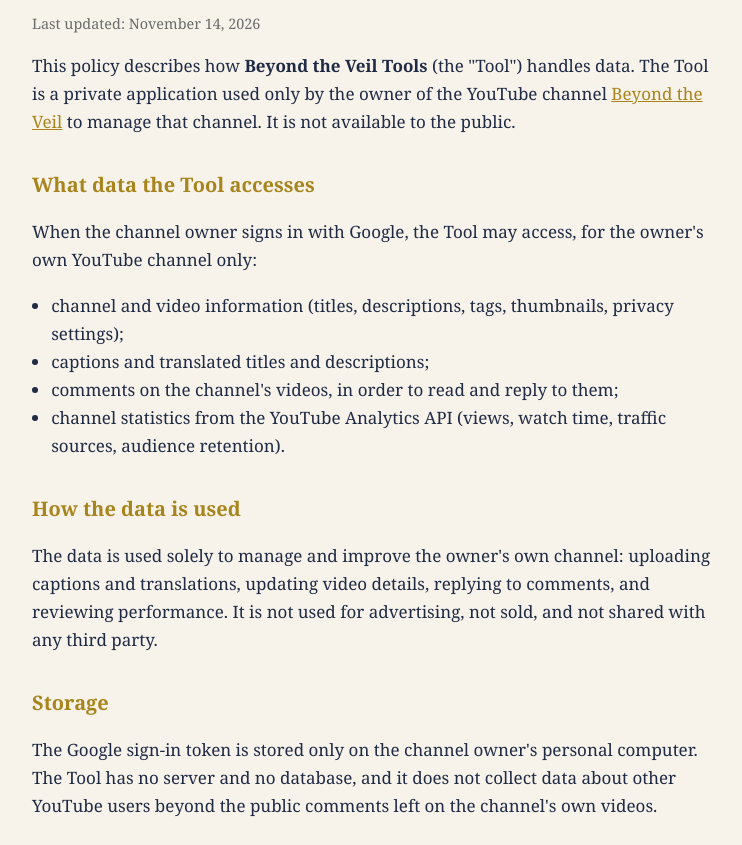
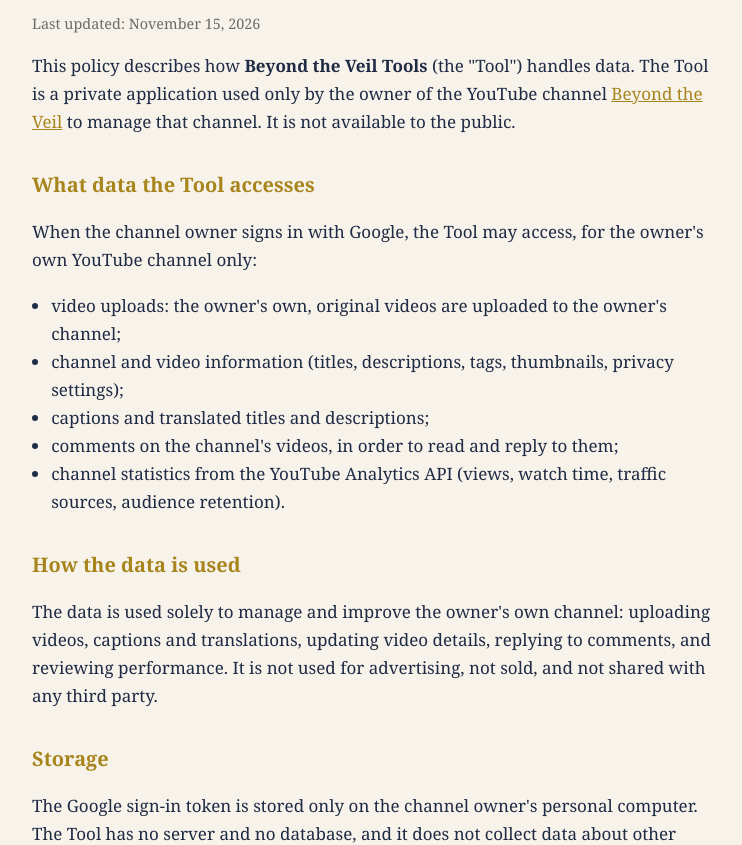
Before and after one commit to yigit5834-ui/beyond-the-veil, a plain HTML site: page privacy.html in a window 1280 px wide. Shown: the part 171-1016 px from the top of the page, without its empty margins (264-1006 px from the left). Drawn offline with Linux system fonts and the light colour scheme.

Commit message:
Privacy: mention video uploads and 30-day data retention
Co-Authored-By: Claude Opus 5.5 <noreply@anthropic.com>

```diff
--- a/privacy.html
+++ b/privacy.html
@@ -10,7 +10,7 @@
 <main>
   <p><a href="index.html">← Beyond the Veil</a></p>
   <h1>Privacy Policy</h1>
-  <p class="muted">Last updated: November 14, 2026</p>
+  <p class="muted">Last updated: November 15, 2026</p>
 
   <p>This policy describes how <strong>Beyond the Veil Tools</strong> (the "Tool") handles data. The Tool is a private
      application used only by the owner of the YouTube channel
@@ -20,6 +20,7 @@
   <h2>What data the Tool accesses</h2>
   <p>When the channel owner signs in with Google, the Tool may access, for the owner's own YouTube channel only:</p>
   <ul>
+    <li>video uploads: the owner's own, original videos are uploaded to the owner's channel;</li>
     <li>channel and video information (titles, descriptions, tags, thumbnails, privacy settings);</li>
     <li>captions and translated titles and descriptions;</li>
     <li>comments on the channel's videos, in order to read and reply to them;</li>
@@ -27,14 +28,15 @@
   </ul>
 
   <h2>How the data is used</h2>
-  <p>The data is used solely to manage and improve the owner's own channel: uploading captions and translations,
+  <p>The data is used solely to manage and improve the owner's own channel: uploading videos, captions and translations,
      updating video details, replying to comments, and reviewing performance. It is not used for advertising,
      not sold, and not shared with any third party.</p>
 
   <h2>Storage</h2>
   <p>The Google sign-in token is stored only on the channel owner's personal computer. The Tool has no server and
      no database, and it does not collect data about other YouTube users beyond the public comments left on the
-     channel's own videos.</p>
+     channel's own videos. Statistics and comments read through the API are shown on screen when requested and are
+     not kept: any copy saved on the owner's computer is refreshed or deleted within 30 days.</p>
 
   <h2>Google API Services</h2>
   <p>The Tool uses YouTube API Services. By using it, the owner is bound by the
```
